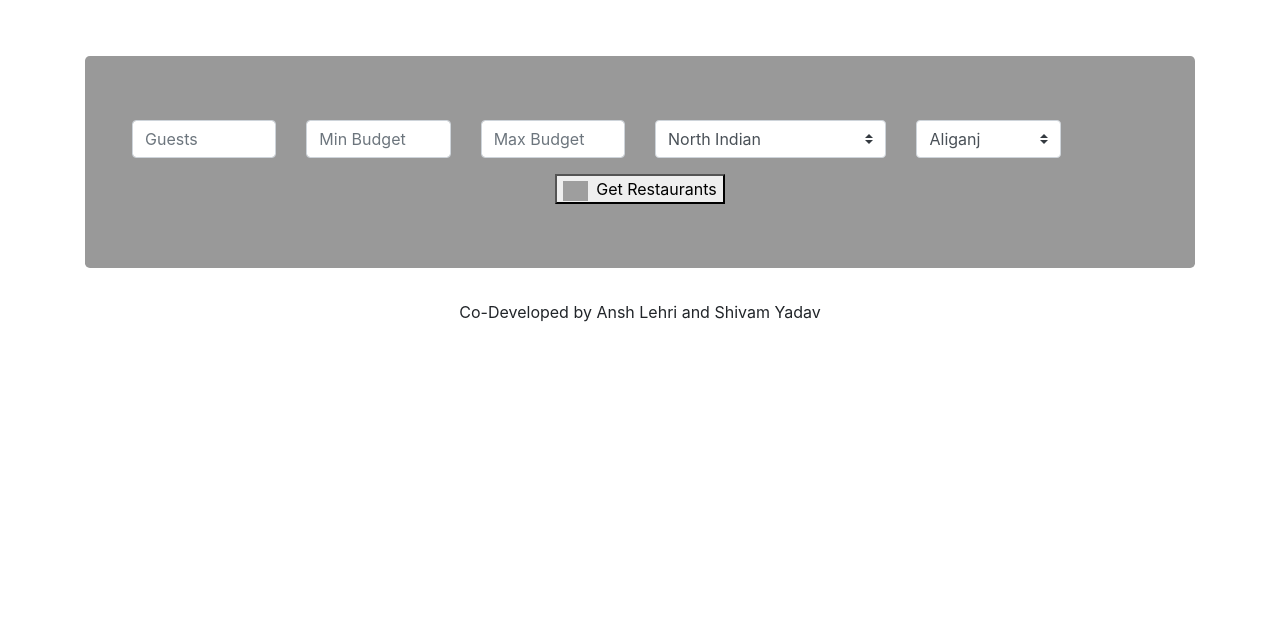
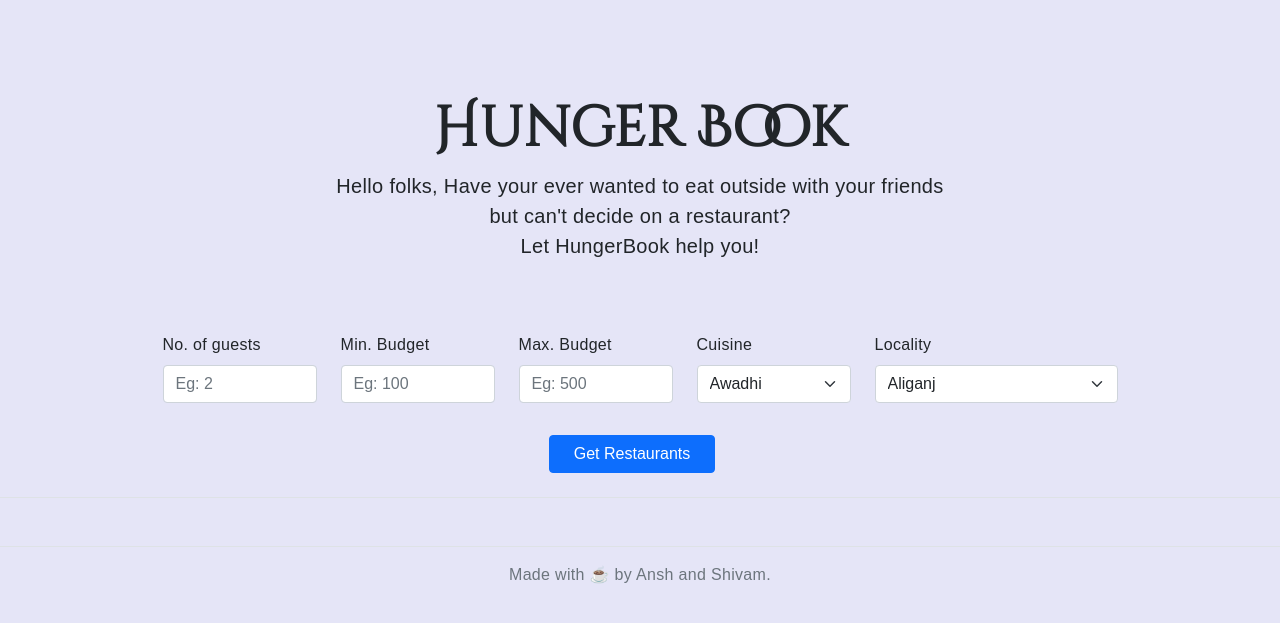
Before and after one commit to ExpressHermes/Hunger-Book, a Flask app: template templates/base.html in a window 1280 px wide. Shown: the top 623 px of the page. Run offline with Flask 2, Linux system fonts and the light colour scheme; the template is opened without the code that fills it, so the values that code supplies are empty; some libraries are stand-ins or nearby versions; grey boxes are pictures that could not be loaded.

Commit message:
UI changes and code refactor

```diff
--- a/app.py
+++ b/app.py
@@ -1,12 +1,12 @@
-from flask import Flask, render_template, url_for, flash, redirect, request
+import os
+from flask import Flask, render_template, url_for, redirect, request
 from final import Restaurant
-import json
 
 app = Flask(__name__)
-app.config['SECRET_KEY'] = '4574ff4bc5204581bbcc7c773927a734'
+env_config = os.getenv('APP_SETTINGS', 'config.Config')
+app.config.from_object(env_config)
 
-
-def calc(max_Price, people, min_Price, cuisine, locality):
+def get_restaurants(max_Price, people, min_Price, cuisine, locality):
     ansh = Restaurant(max_Price, people, min_Price, cuisine, locality)
     Restaurant.rest(ansh)
     ans = ansh.rest_list
@@ -18,22 +18,22 @@ def calc(max_Price, people, min_Price, cuisine, locality):
 @app.route("/")
 @app.route("/home", methods=['GET', 'POST'])
 def home():
-    return render_template('home.html')
+    return render_template('base.html')
 
 
 @app.route("/search", methods=['GET', 'POST'])
 def search():
     if request.args:
-        people = int(request.args.get('people'))
-        min_Price = int(request.args.get('min_Price'))
-        max_Price = int(request.args.get('max_Price'))
+        people = int(request.args.get('guests'))
+        min_Price = int(request.args.get('minBudget'))
+        max_Price = int(request.args.get('maxBudget'))
         cuisine = request.args.get('cuisine')
         locality = request.args.get('locality')
-        res = calc(max_Price, people, min_Price, [cuisine], [locality])
-        return render_template('search.html', title='Search', restaurants=res)
+        restaurants = get_restaurants(max_Price, people, min_Price, [cuisine], [locality])
+        return render_template('search.html', title='Search', restaurants=restaurants)
     else:
         return redirect(url_for('home'))
 
 
 if __name__ == '__main__':
-    app.run(debug=True)
+    app.run()
--- /dev/null
+++ b/static/base.css
@@ -0,0 +1,29 @@
+@import url('https://fonts.googleapis.com/css2?family=Cinzel+Decorative&display=swap');
+
+* {
+  padding: 0;
+  margin: 0;
+}
+
+body {
+  background-color: #e5e5f7;
+  background-repeat: no-repeat;
+  background-attachment: fixed;
+  background-size: cover;
+  background-position: top;
+  /* background-image:url(https://images.unsplash.com/32/Mc8kW4x9Q3aRR3RkP5Im_IMG_4417.jpg?ixlib=rb-1.2.1&auto=format&fit=crop&w=1350&q=80); */
+  width: 100%;
+  height: 100%;
+  font-family: Arial, Helvetica;
+  letter-spacing: 0.02em;
+  font-weight: 400;
+  -webkit-font-smoothing: antialiased;
+}
+
+.w-name {
+  font-family: 'Cinzel Decorative', cursive;
+}
+
+.recipe-rating {
+  color: #E05D26;
+}
--- a/templates/base.html
+++ b/templates/base.html
@@ -2,125 +2,103 @@
 <html lang="en">
 
 <head>
-  {% block head %}
-    <!-- Required meta tags -->
-    <meta charset="utf-8">
-    <meta name="viewport" content="width=device-width, initial-scale=1, shrink-to-fit=no">
-
-    <!-- Bootstrap CSS -->
-    <link rel="stylesheet" href="https://stackpath.bootstrapcdn.com/bootstrap/4.4.1/css/bootstrap.min.css"
-      integrity="sha384-Vkoo8x4CGsO3+Hhxv8T/Q5PaXtkKtu6ug5TOeNV6gBiFeWPGFN9MuhOf23Q9Ifjh" crossorigin="anonymous">
-    <link href="https://fonts.googleapis.com/css?family=Cinzel+Decorative:400,700|Merriweather:400,700&display=swap"
-      rel="stylesheet">
-
-    {% block CSS %}
-    {% endblock %}
-
-    <title>
-      {% block title %}
-        Hunger Book
-      {% endblock %}
-    </title>
-
-  {% endblock %}
+  <!-- Required meta tags -->
+  <meta charset="utf-8">
+  <meta name="viewport" content="width=device-width, initial-scale=1">
+  <link href="https://cdn.jsdelivr.net/npm/bootstrap@5.0.2/dist/css/bootstrap.min.css" rel="stylesheet"
+    integrity="sha384-EVSTQN3/azprG1Anm3QDgpJLIm9Nao0Yz1ztcQTwFspd3yD65VohhpuuCOmLASjC" crossorigin="anonymous">
+  <!-- external css -->
+  <link href="{{  url_for('static', filename='base.css')}}" type="text/css" rel="stylesheet">
+  <title>Hunger Book</title>
 </head>
 
 <body>
-  <nav class=" text-center navbar navbar-expand-md navbar-dark bg-custom">
-    <a class="navbar-brand" href="{{ url_for('home') }}"><span class="r-name">Hunger Book</span></a>
-    <button class="navbar-toggler" type="button" data-toggle="collapse" data-target="#navbarSupportedContent"
-      aria-controls="navbarSupportedContent" aria-expanded="false" aria-label="Toggle navigation">
-      <span class="navbar-toggler-icon"></span>
-    </button>
-  </nav>
-  <div class="container align-items-center">
-    <div class="jumbotron text-center bg-jumbo" style="background: rgba(0, 0, 0, 0.4) !important;">
-    {% block content %}
-    {% endblock %}
-      <div class="container justify-content-start">
-        <form action="{{ url_for('search') }}" method="GET">
-          <div class="row">
-            <div class="col-12 col-md-2">
-              <div class="form-group">
-                <input type="number" class="form-control" min="1" id="people" name="people" placeholder="Guests"
+  <main>
+    <div class="px-4 pt-5 my-5 border-bottom">
+      <h1 class="display-4 text-center fw-bold w-name">Hunger Book</h1>
+      <div class="col-lg-6 mx-auto text-center">
+        <p class="lead mb-4">Hello folks, Have your ever wanted to eat outside with your friends but can't decide on a
+          restaurant?<br>Let HungerBook help you!</p>
+      </div>
+      <div class="container px-5 pt-5">
+        <!-- search form -->
+        <form action="{{ url_for('search') }}" method="GET" id="my-form">
+          <div class="row mb-3 justify-content-center align-items-center">
+            <div class="col-12 col-md-4 col-xl-2">
+              <div class="mb-3">
+                <label class="form-label" for="guests">No. of guests</label>
+                <input class="form-control" type="number" id="guests" name="guests" min="1" placeholder="Eg: 2"
                   required>
               </div>
             </div>
-            <div class="col-6 col-md-2">
-              <div class="form-group">
-                <input type="number" class="form-control" name="min_Price" placeholder="Min Budget" required>
+
+            <div class="col-12 col-md-4 col-xl-2">
+              <div class="mb-3">
+                <label class="form-label" for="minBudget">Min. Budget</label>
+                <input class="form-control" type="number" id="minBudget" name="minBudget" min="100"
+                  placeholder="Eg: 100" required>
               </div>
             </div>
-            <div class="col-6 col-md-2">
-              <div class="form-group">
-                <input type="number" class="form-control" name="max_Price" placeholder="Max Budget" required>
+
+            <div class="col-12 col-md-4 col-xl-2">
+              <div class="mb-3">
+                <label class="form-label" for="maxBudget">Max. Budget</label>
+                <input class="form-control" type="number" id="maxBudget" name="maxBudget" min="100"
+                  placeholder="Eg: 500" required>
               </div>
             </div>
-            <div class="col-12 col-md-3">
-              <div class="form-group">
-                <select class="custom-select" id="cuisine" name="cuisine" placeholder="Cuisine">
-                  <option value="North Indian">North Indian</option>
-                  <option value="Mughlai">Mughlai</option>
+
+            <div class="col-12 col-md-4 col-xl-2">
+              <div class="mb-3">
+                <label class="form-label" for="cuisine">Cuisine</label>
+                <select class="form-select" id="cuisine" name="cuisine">
+                  <option selected value="Awadhi">Awadhi</option>
+                  <option value="Bakery">Bakery</option>
                   <option value="Chinese">Chinese</option>
-                  <option value="South Indian">South Indian</option>
-                  <option value="Awadhi">Awadhi</option>
                   <option value="Continental">Continental</option>
                   <option value="Desserts">Desserts</option>
-                  <option value="Bakery">Bakery</option>
                   <option value="Fast Food">Fast Food</option>
+                  <option value="Mughlai">Mughlai</option>
+                  <option value="North Indian">North Indian</option>
+                  <option value="South Indian">South Indian</option>
                 </select>
               </div>
             </div>
-            <div class="col-12 col-md-2">
-              <div class="form-group">
-                <select class="custom-select" id="locality" name="locality" placeholder="Locality">
-                  <option value="Aliganj">Aliganj</option>
+
+            <div class="col-12 col-md-3">
+              <div class="mb-3">
+                <label class="form-label" for="locality">Locality</label>
+                <select class="form-select" id="locality" name="locality">
+                  <option selected value="Aliganj">Aliganj</option>
                   <option value="Aminabad">Aminabad</option>
+                  <option value="Chowk">Chowk</option>
+                  <option value="Charbagh">Charbagh</option>
                   <option value="Gomti Nagar">Gomti Nagar</option>
-                  <option value="Chowk">Chowk</option>
                   <option value="Hazratganj">Hazratganj</option>
+                  <option value="Kaiserbagh">Kaiserbagh</option>
                   <option value="Lalbagh">Lalbagh</option>
-                  <option value="Kaiserbagh">Kaiserbagh</option>
+                  <option value="Mahanagar">Mahanagar</option>
+                  <option value="Mahanagar">Mahanagar</option>
                   <option value="RajajiPuram">RajajiPuram</option>
-                  <option value="Charbagh">Charbagh</option>
-                  <option value="Mahanagar">Mahanagar</option>
-                  <option value="Khurram Nagar">Khurram Nagar</option>
-                </select>
                 </select>
               </div>
             </div>
           </div>
-          <div class="row text-center">
-            <div class="col-12">
-              <button class="submit-button"><img src="https://image.flaticon.com/icons/svg/1889/1889949.svg"
-                  width="25px" height="20px" class="mr-2">Get Restaurants</button>
+          <div class="row mb-4 text-center">
+            <div class="col">
+              <input type="submit" class="btn btn-primary px-4 me-sm-3" value="Get Restaurants" id="getRestaurants">
             </div>
-          </div>
         </form>
       </div>
     </div>
-  </div>
-
-  {% block cards %}
-  {% endblock %}
-
-  <footer class="footer">
-    <div class="text-center container">
-      <span>Co-Developed by Ansh Lehri and Shivam Yadav</span>
+      {% block cards %}
+      {% endblock %}
+  </main>
+  <footer class="footer mt-auto py-3 border-top">
+    <div class="container text-center">
+      <span class="text-muted">Made with &#9749; by Ansh and Shivam.</span>
     </div>
   </footer>
-
-  <!-- Optional JavaScript -->
-  <!-- jQuery first, then Popper.js, then Bootstrap JS -->
-  <script src="https://code.jquery.com/jquery-3.4.1.slim.min.js"
-    integrity="sha384-J6qa4849blE2+poT4WnyKhv5vZF5SrPo0iEjwBvKU7imGFAV0wwj1yYfoRSJoZ+n" crossorigin="anonymous">
-  </script>
-  <script src="https://cdn.jsdelivr.net/npm/popper.js@1.16.0/dist/umd/popper.min.js"
-    integrity="sha384-Q6E9RHvbIyZFJoft+2mJbHaEWldlvI9IOYy5n3zV9zzTtmI3UksdQRVvoxMfooAo" crossorigin="anonymous">
-  </script>
-  <script src="https://stackpath.bootstrapcdn.com/bootstrap/4.4.1/js/bootstrap.min.js"
-    integrity="sha384-wfSDF2E50Y2D1uUdj0O3uMBJnjuUD4Ih7YwaYd1iqfktj0Uod8GCExl3Og8ifwB6" crossorigin="anonymous">
-  </script>
 </body>
 
 </html>
```
Also changed, not shown: config.py (added, +20 -0 lines), final.py (+67 -56 lines), static/home.css (deleted, +0 -45 lines), static/search.css (deleted, +0 -112 lines), templates/home.html (deleted, +0 -11 lines), templates/search.html (+38 -32 lines), 1 other file.
